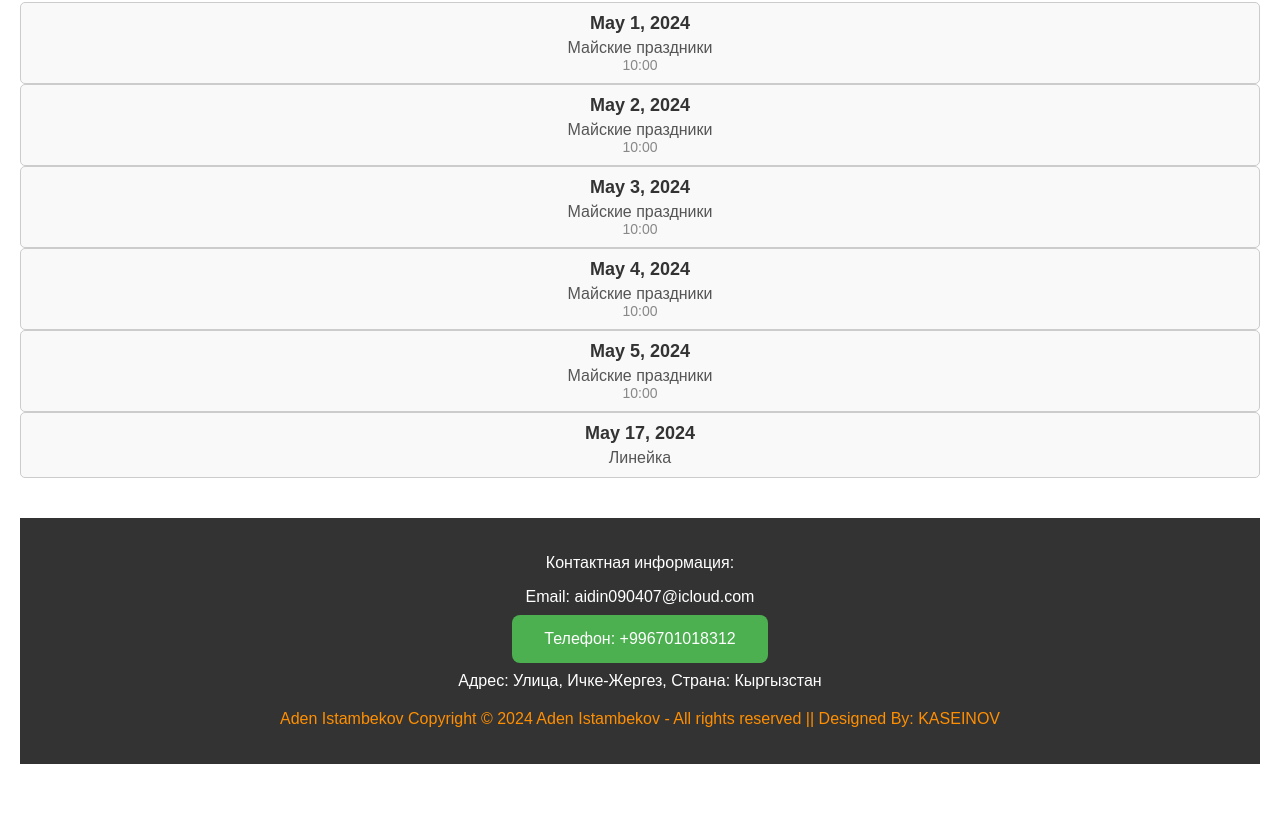
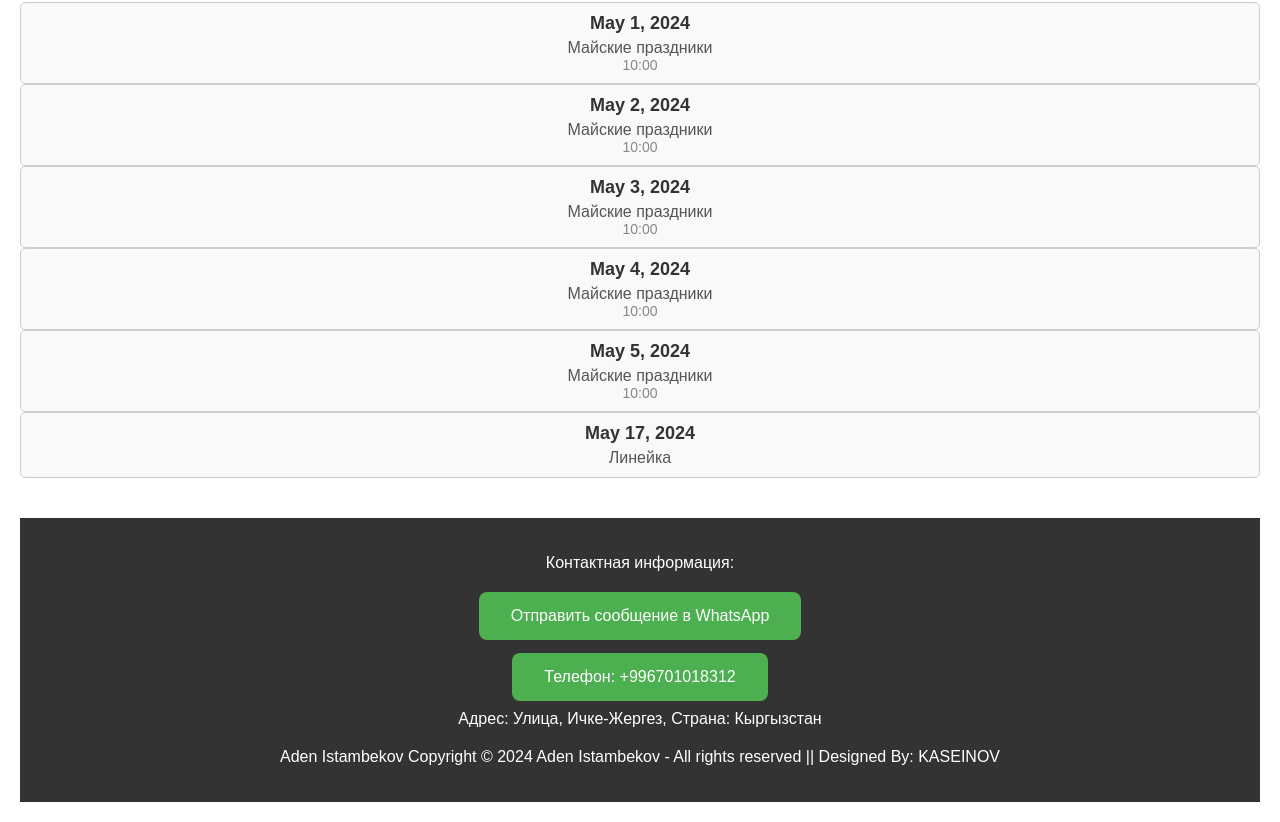
Before and after one commit to AydinKaseyinoff/school-website, a React (Create React App) app: page / in a window 1280 px wide. Shown: the part 410-1232 px from the top of the page. Before the commit the page ends 1194 px from the top, so only its background shows below. Built offline with nearby package versions, Linux system fonts and the light colour scheme.

Commit message:
change footer add whatsap number and change color

```diff
--- a/src/components/Footer.css
+++ b/src/components/Footer.css
@@ -33,7 +33,7 @@
 }
 .autor {
     margin-top: 20px;
-    color: #ff8f00;
+    color: #ffffff;
 }
 
 .footer-content a {
--- a/src/components/Footer.js
+++ b/src/components/Footer.js
@@ -7,7 +7,9 @@ const Footer = () => {
       <div className="footer-content">
         <p>Контактная информация:</p>
         <ul>
-          <li>Email: aidin090407@icloud.com</li>
+          <li>
+            <a href="whatsapp://send?phone=+996701018312">Отправить сообщение в WhatsApp</a>
+          </li>
           <li>
             <a href="tel:+996701018312">
               Телефон: +996701018312
```
